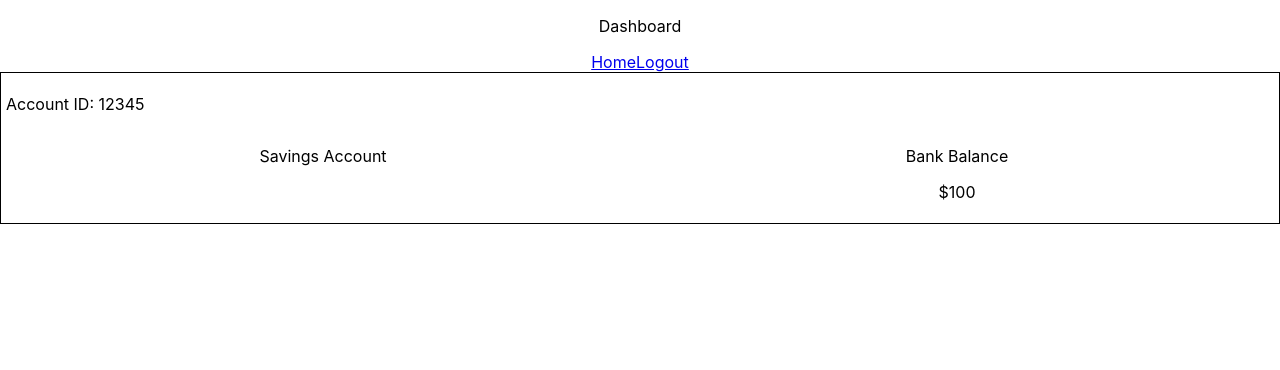
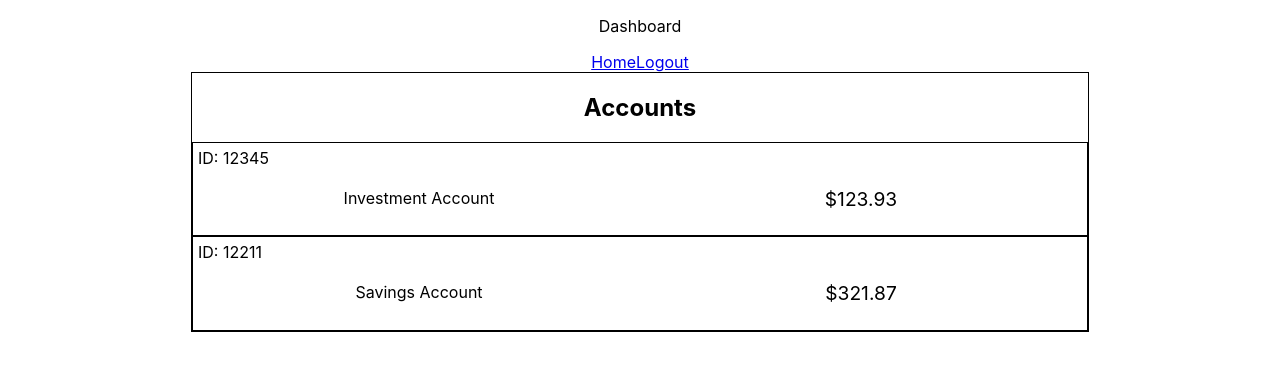
Before and after one commit to ernestlim8/tt__24, a React (Create React App) app in the folder client/: page / in a window 1280 px wide. Shown: the top 370 px of the page. Built offline with nearby package versions, Linux system fonts and the light colour scheme.

Commit message:
Add navigation to transactionlist

```diff
--- a/client/package.json
+++ b/client/package.json
@@ -9,6 +9,7 @@
     "axios": "^1.2.0",
     "react": "^18.2.0",
     "react-dom": "^18.2.0",
+    "react-icons": "^4.7.1",
     "react-router-dom": "^6.4.4",
     "react-scripts": "5.0.1",
     "redux": "^4.2.0",
--- a/client/src/App.js
+++ b/client/src/App.js
@@ -7,13 +7,20 @@ import CreateTransaction from './components/CreateTransaction';
 import ProfilePage from './components/ProfilePage';
 import Home from './pages/Home';
 import { useState } from 'react';
+import TransactionList from './components/TransactionList';
 
 function App() {
   const [user, setUser] = useState("1");
+  const navigate = useNavigate();
 
   function Logout() {
     setUser(null);
   }
+
+  function navigateToAccount(id) {
+    navigate(`/account/${id}`)
+  }
+
 
   return (
     <div className="App">
@@ -22,9 +29,10 @@ function App() {
       ? <Login/>
       : <Routes>
           <Route element={<Dashboard Logout={Logout} />}>
-            <Route index element={<Home/>} />
+            <Route index element={<Home navigateToAccount={navigateToAccount}/>} />
             <Route path="/profile" element={<ProfilePage />} />
             <Route path="/create" element={<CreateTransaction />} />
+            <Route path="/account/:id" element={<TransactionList />} />
           </Route>
         </Routes>}
 
--- a/client/src/components/BankDetail.js
+++ b/client/src/components/BankDetail.js
@@ -1,24 +1,42 @@
 import { useState } from "react";
+import { useNavigate } from "react-router-dom";
 import styles from "../components/BankDetail.module.css"
 
-function BankDetail() {
-    const [accountType, setAccountType] = useState("Saving");
-    const [balance, setBalance] = useState(100);
-    const [accountId, setAccountId] = useState("12345")
+function BankDetail(props) {
+
+    const [accounts, setAccounts] = useState([{
+        "id": 12345,
+        "type": "investment",
+        "balance": 123.93,
+    },
+    {
+        "id": 12211,
+        "type": "savings",
+        "balance": 321.87,
+    }]);
+
     return (
         <div className={styles.main}>
+            <h2>Accounts</h2>
+            {
+                accounts.map((account, id) =>
+                    <div className={styles.account} onClick={() => props.navigateToAccount(account.id)}>
                         <div className={styles.accountId}>
-            <p>Account ID: {accountId}</p>
+                            <span>ID: {account.id}</span>
                         </div>
                         <div className={styles.accountDetails}>
                             <div className={styles.accountType}>
-                <p>{accountType}s Account</p>
+                                <p>{account.type} Account</p>
                             </div>
                             <div className={styles.bankBalance}>
-                <p>Bank Balance</p>
-                <p>${balance}</p>
+                                <p>${account.balance}</p>
                             </div>
                         </div>
+                    </div>
+
+                )
+            }
+
 
         </div>
     );
--- a/client/src/components/BankDetail.module.css
+++ b/client/src/components/BankDetail.module.css
@@ -1,14 +1,18 @@
 .main {
    border: 1px solid black;
-   padding: 5px 5px;
+   width: 70%;
+   margin: 0 auto;
 }
 
 .accountType {
     width: 50%;
+    text-transform: capitalize;
+    margin-top: 4px;
 }
 
 .bankBalance {
     width: 50%;
+    font-size: larger;
 }
 
 .accountDetails {
@@ -18,3 +22,8 @@
 .accountId {
     text-align: left;
 }
+
+.account {
+    border: 1px solid black;
+    padding: 5px;
+}
--- a/client/src/pages/Home.js
+++ b/client/src/pages/Home.js
@@ -2,10 +2,10 @@ import { Outlet } from "react-router-dom";
 import BankDetail from "../components/BankDetail";
 import Navbar from "../components/Navbar";
 
-function Home() {
+function Home(props) {
     return (
       <div className="App">
-        <BankDetail/>
+        <BankDetail navigateToAccount={props.navigateToAccount} />
       </div>
     );
   }
```
Also changed, not shown: 1 other file (tests, documents, lock files or other folders). Lines whose indentation alone changed are shown as unchanged.
